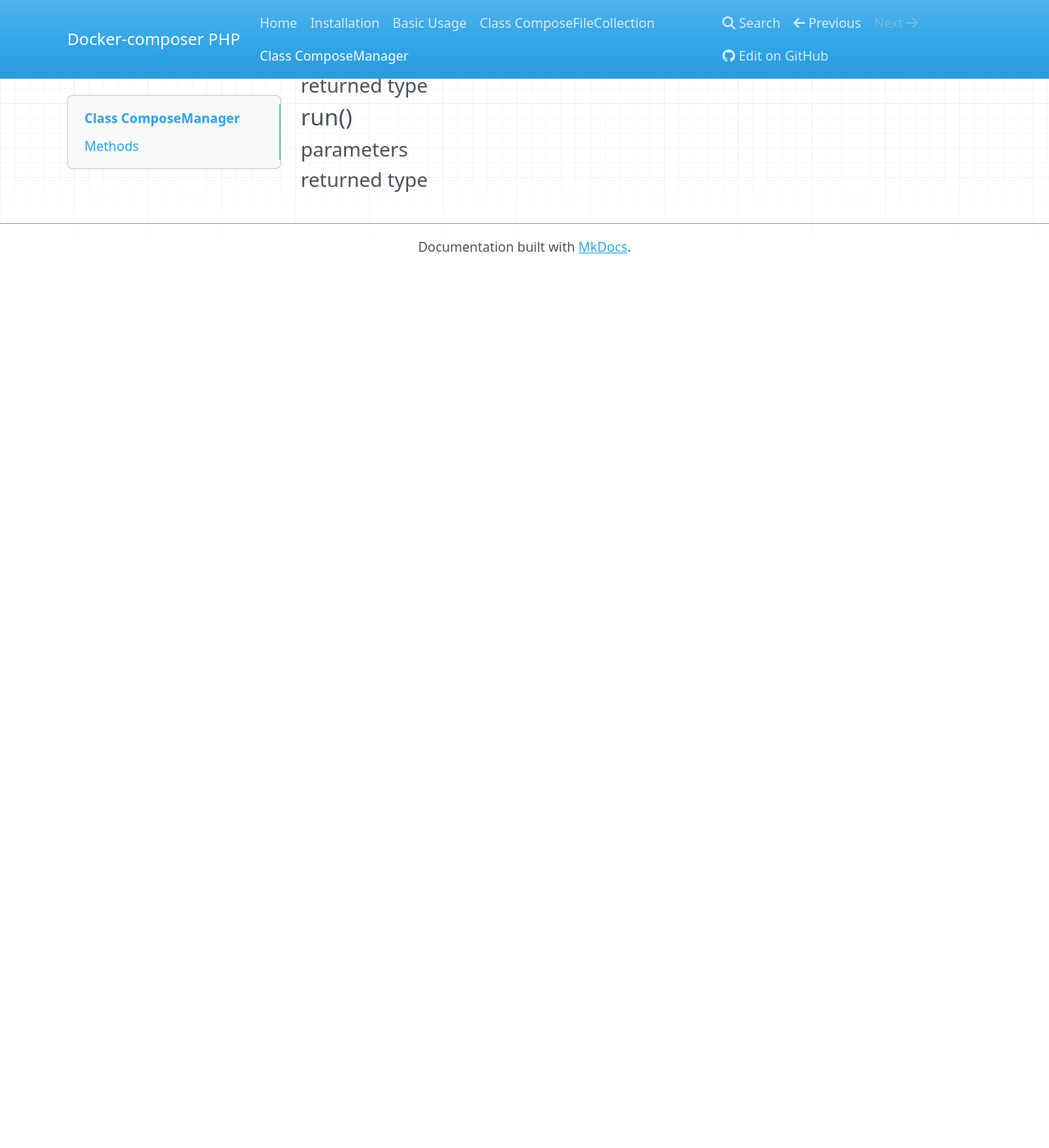
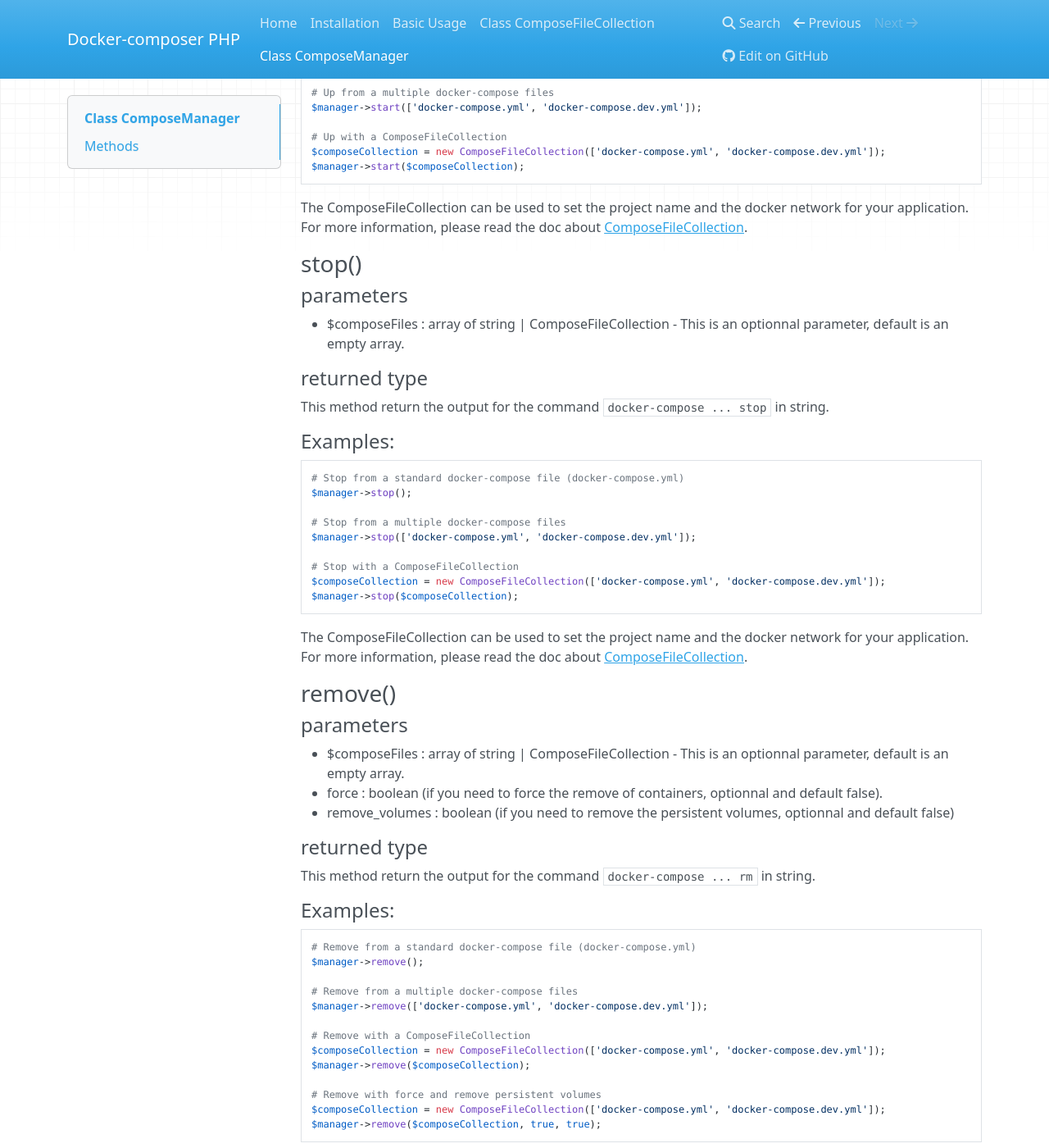
Before and after one commit to omauger/docker-compose-php, an MkDocs documentation site: the page built from docs/composemanager.md, in a window 1280 px wide and 1400 px high, scrolled down 480 px. Shown: the whole window at 82% size. Built offline with MkDocs 1.6.1, drawn with Linux system fonts in a browser that asks for light colours; nearby versions of some CDN libraries; old or Windows-style settings are respelled for this version of MkDocs; before the commit the page ends 900 px from its top, so only the background shows below that; some of the changed text lies outside the part shown.

Commit message:
Update the documation  with class ComposeManager

````diff
--- a/docs/composemanager.md
+++ b/docs/composemanager.md
@@ -6,16 +6,96 @@ This class permit to do docker-compose command.
 
 ### start()
 #### parameters
+* $composeFiles : array of string | ComposeFileCollection - This is an optionnal parameter, default is an empty array.
+
 #### returned type
+This method return the output for the command `docker-compose ... up -d` in string.
+
+#### Examples:
+```php
+# Up from a standard docker-compose file (docker-compose.yml)
+$manager->start();
+
+# Up from a multiple docker-compose files
+$manager->start(['docker-compose.yml', 'docker-compose.dev.yml']);
+
+# Up with a ComposeFileCollection
+$composeCollection = new ComposeFileCollection(['docker-compose.yml', 'docker-compose.dev.yml']);
+$manager->start($composeCollection);
+```
+
+The ComposeFileCollection can be used to set the project name and the docker network for your application. For more information, please read the doc about [ComposeFileCollection](/composefilecollection).
 
 ### stop()
 #### parameters
+* $composeFiles : array of string | ComposeFileCollection - This is an optionnal parameter, default is an empty array.
+
 #### returned type
+This method return the output for the command `docker-compose ... stop` in string.
+
+#### Examples:
+```php
+# Stop from a standard docker-compose file (docker-compose.yml)
+$manager->stop();
+
+# Stop from a multiple docker-compose files
+$manager->stop(['docker-compose.yml', 'docker-compose.dev.yml']);
+
+# Stop with a ComposeFileCollection
+$composeCollection = new ComposeFileCollection(['docker-compose.yml', 'docker-compose.dev.yml']);
+$manager->stop($composeCollection);
+```
+
+The ComposeFileCollection can be used to set the project name and the docker network for your application. For more information, please read the doc about [ComposeFileCollection](/composefilecollection).
 
 ### remove()
 #### parameters
+* $composeFiles : array of string | ComposeFileCollection - This is an optionnal parameter, default is an empty array.
+* force : boolean (if you need to force the remove of containers, optionnal and default false).
+* remove_volumes : boolean (if you need to remove the persistent volumes, optionnal and default false)
+
 #### returned type
+This method return the output for the command `docker-compose ... rm` in string.
+
+#### Examples:
+```php
+# Remove from a standard docker-compose file (docker-compose.yml)
+$manager->remove();
+
+# Remove from a multiple docker-compose files
+$manager->remove(['docker-compose.yml', 'docker-compose.dev.yml']);
+
+# Remove with a ComposeFileCollection
+$composeCollection = new ComposeFileCollection(['docker-compose.yml', 'docker-compose.dev.yml']);
+$manager->remove($composeCollection);
+
+# Remove with force and remove persistent volumes
+$composeCollection = new ComposeFileCollection(['docker-compose.yml', 'docker-compose.dev.yml']);
+$manager->remove($composeCollection, true, true);
+```
+
+The ComposeFileCollection can be used to set the project name and the docker network for your application. For more information, please read the doc about [ComposeFileCollection](/composefilecollection).
 
 ### run()
 #### parameters
+* sevice : string (the service name to launch)
+* command : string (the command to execute to the service)
+* $composeFiles : array of string | ComposeFileCollection - This is an optionnal parameter, default is an empty array.
+
 #### returned type
+This method return the output for the command `docker-compose ... rm` in string.
+
+#### Examples:
+```php
+# Run from a standard docker-compose file (docker-compose.yml)
+$manager->run('composer', 'install');
+
+# Run from a multiple docker-compose files
+$manager->run('composer', 'install', ['docker-compose.yml', 'docker-compose.dev.yml']);
+
+# Run with a ComposeFileCollection
+$composeCollection = new ComposeFileCollection(['docker-compose.yml', 'docker-compose.dev.yml']);
+$manager->run('composer', 'install', $composeCollection);
+```
+
+The ComposeFileCollection can be used to set the project name and the docker network for your application. For more information, please read the doc about [ComposeFileCollection](/composefilecollection).
````
Also changed, not shown: docs/index.md (+6 -12 lines).
